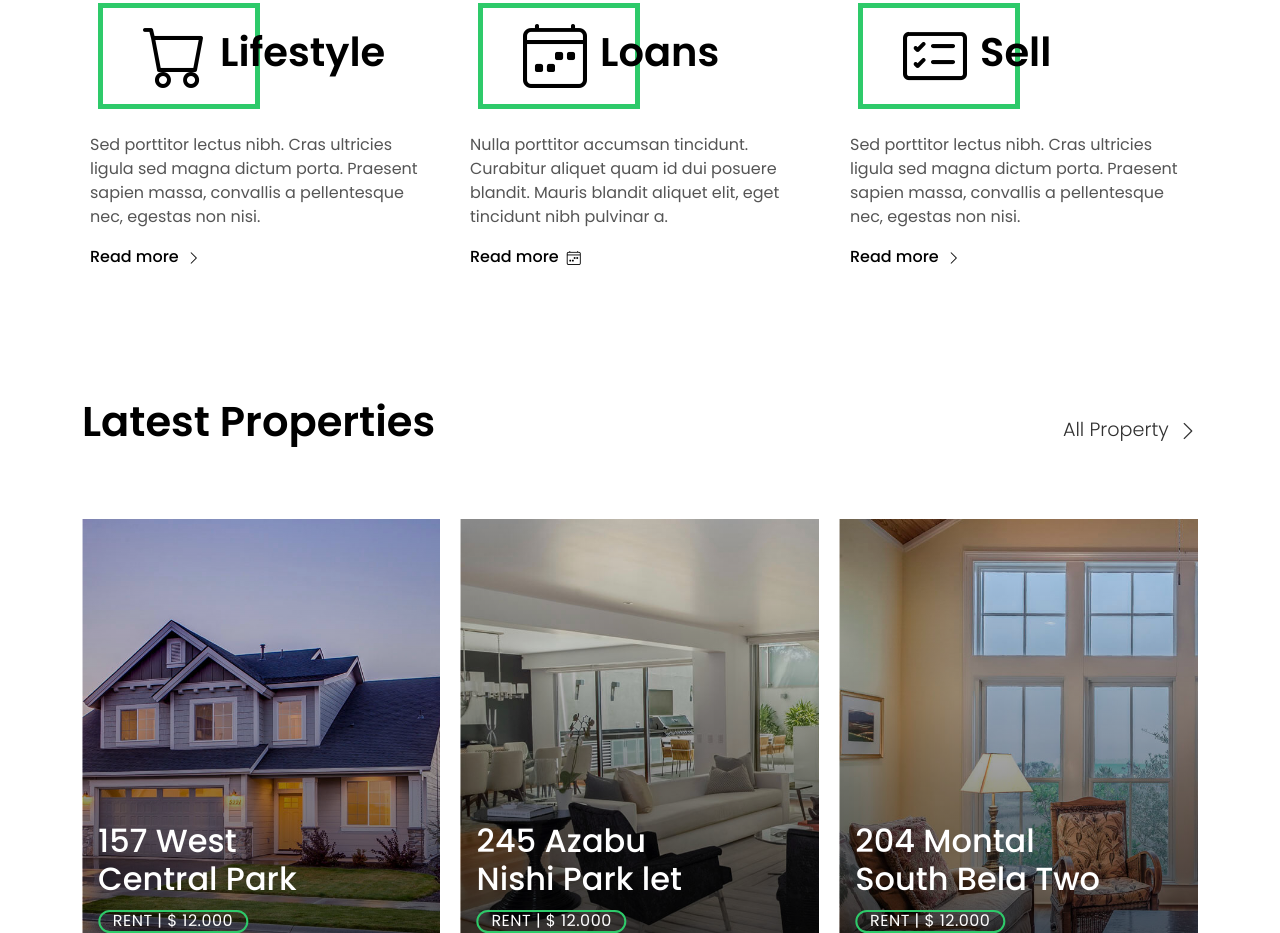
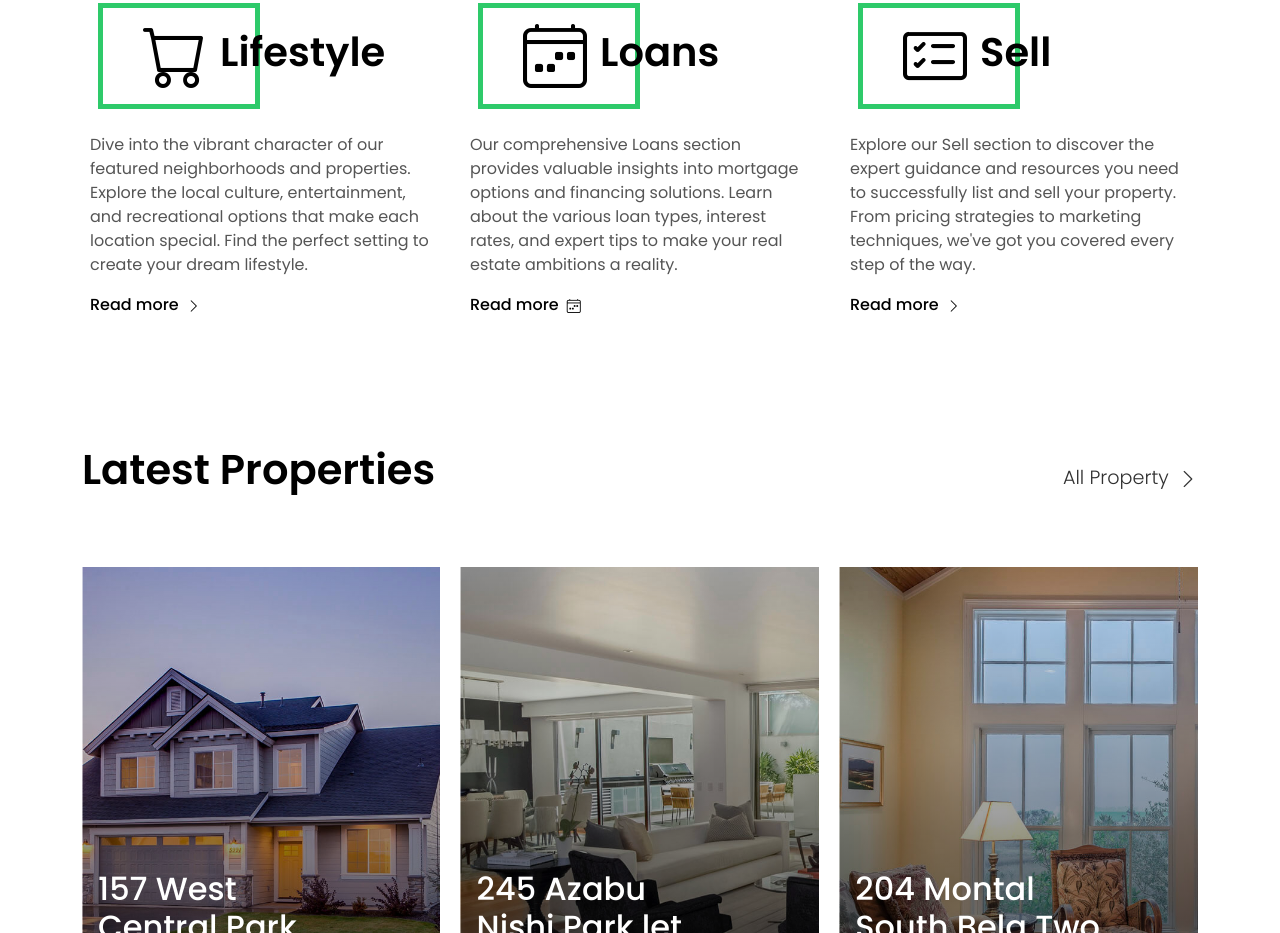
Before and after one commit to engrshuvodas/RealEstate, a plain HTML site: page index.html in a window 1280 px wide. Shown: the part 1071-2004 px from the top of the page. Drawn offline with Linux system fonts and the light colour scheme.

Commit message:
Update index.html

```diff
--- a/index.html
+++ b/index.html
@@ -285,9 +285,7 @@
               </div>
               <div class="card-body-c">
                 <p class="content-c">
-                  Sed porttitor lectus nibh. Cras ultricies ligula sed magna dictum porta. Praesent sapien massa,
-                  convallis a pellentesque
-                  nec, egestas non nisi.
+                  Dive into the vibrant character of our featured neighborhoods and properties. Explore the local culture, entertainment, and recreational options that make each location special. Find the perfect setting to create your dream lifestyle.
                 </p>
               </div>
               <div class="card-footer-c">
@@ -309,9 +307,7 @@
               </div>
               <div class="card-body-c">
                 <p class="content-c">
-                  Nulla porttitor accumsan tincidunt. Curabitur aliquet quam id dui posuere blandit. Mauris blandit
-                  aliquet elit, eget tincidunt
-                  nibh pulvinar a.
+                  Our comprehensive Loans section provides valuable insights into mortgage options and financing solutions. Learn about the various loan types, interest rates, and expert tips to make your real estate ambitions a reality.
                 </p>
               </div>
               <div class="card-footer-c">
@@ -333,9 +329,7 @@
               </div>
               <div class="card-body-c">
                 <p class="content-c">
-                  Sed porttitor lectus nibh. Cras ultricies ligula sed magna dictum porta. Praesent sapien massa,
-                  convallis a pellentesque
-                  nec, egestas non nisi.
+                  Explore our Sell section to discover the expert guidance and resources you need to successfully list and sell your property. From pricing strategies to marketing techniques, we've got you covered every step of the way.
                 </p>
               </div>
               <div class="card-footer-c">
```
